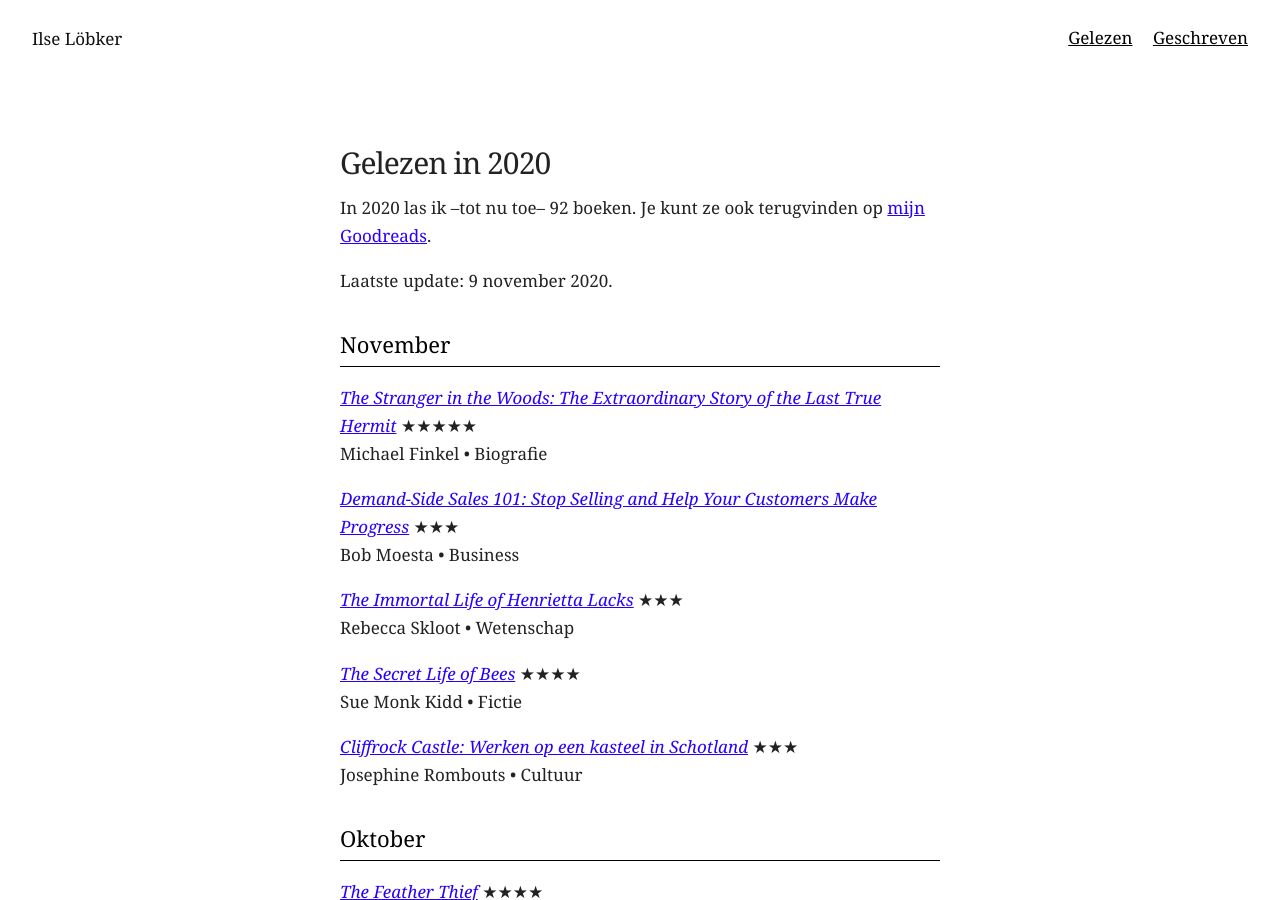
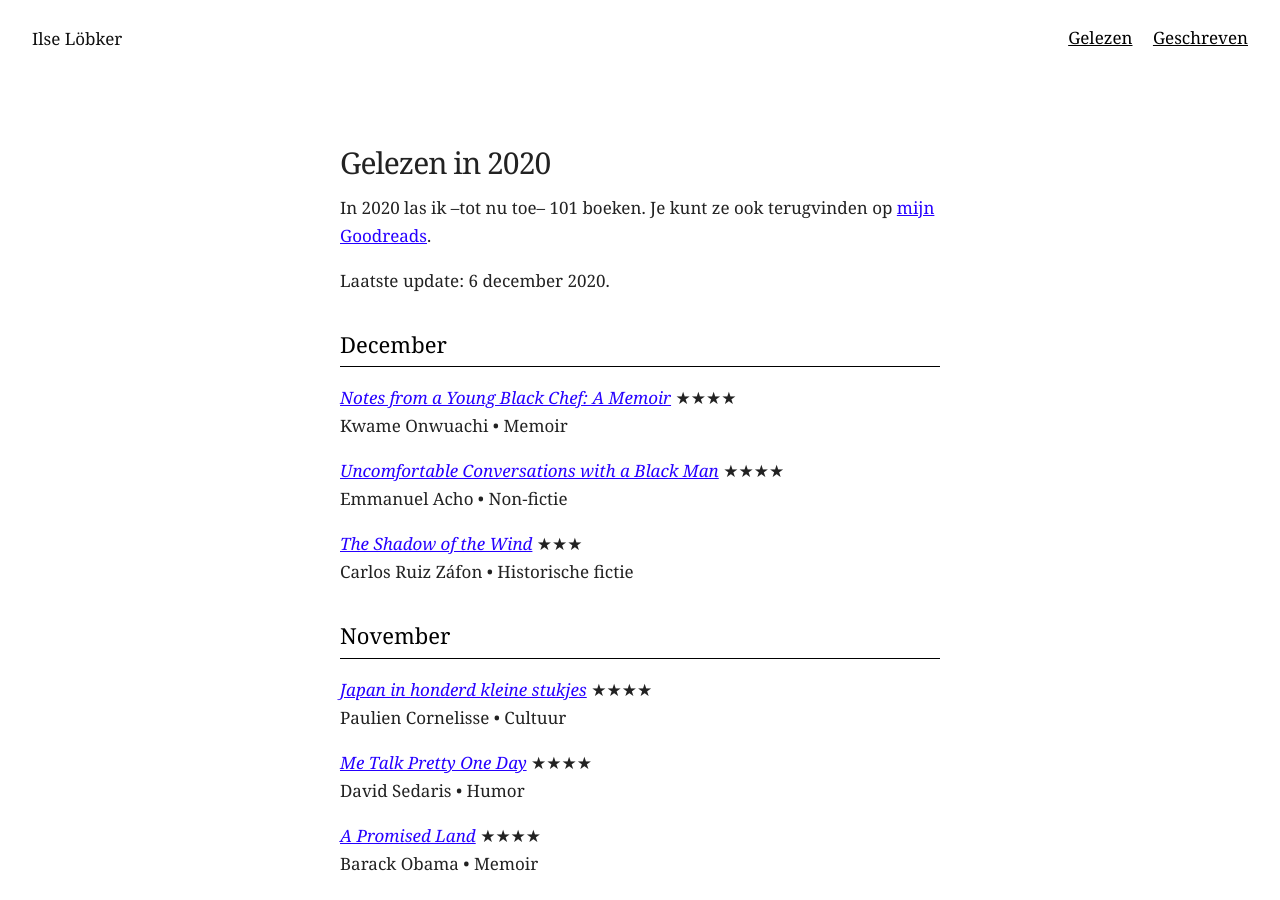
Before and after one commit to imlsw/imlsw.github.io, a Jekyll site: the page built from _posts/2020-01-01-boeken-2020.md, in a window 1280 px wide and 900 px high. Built offline with Jekyll 4.4.1, drawn with Linux system fonts in a browser that asks for light colours; some of the changed text lies outside the part shown.

Commit message:
Added books.

```diff
--- a/_posts/2020-01-01-boeken-2020.md
+++ b/_posts/2020-01-01-boeken-2020.md
@@ -7,11 +7,36 @@ author: Ilse
 ---
 
 # Gelezen in 2020
-In 2020 las ik –tot nu toe– 92 boeken. Je kunt ze ook terugvinden op [mijn Goodreads](https://www.goodreads.com/review/list/11243923-ilse?shelf=2020).
+In 2020 las ik –tot nu toe– 101 boeken. Je kunt ze ook terugvinden op [mijn Goodreads](https://www.goodreads.com/review/list/11243923-ilse?shelf=2020).
 
-Laatste update: 9 november 2020.
+Laatste update: 6 december 2020.
+
+## December
+*[Notes from a Young Black Chef: A Memoir](https://www.goodreads.com/book/show/40645634-notes-from-a-young-black-chef)* &#9733;&#9733;&#9733;&#9733;\
+Kwame Onwuachi • Memoir
+
+*[Uncomfortable Conversations with a Black Man](https://www.goodreads.com/book/show/54130173-uncomfortable-conversations-with-a-black-man)* &#9733;&#9733;&#9733;&#9733;\
+Emmanuel Acho • Non-fictie
+
+*[The Shadow of the Wind](https://www.goodreads.com/book/show/1232.The_Shadow_of_the_Wind)* &#9733;&#9733;&#9733;\
+Carlos Ruiz Záfon • Historische fictie
 
 ## November
+*[Japan in honderd kleine stukjes](https://www.goodreads.com/book/show/52265541-japan-in-honderd-kleine-stukjes)* &#9733;&#9733;&#9733;&#9733;\
+Paulien Cornelisse • Cultuur
+
+*[Me Talk Pretty One Day](https://www.goodreads.com/book/show/4137.Me_Talk_Pretty_One_Day)* &#9733;&#9733;&#9733;&#9733;\
+David Sedaris • Humor
+
+*[A Promised Land](https://www.goodreads.com/book/show/55361205-a-promised-land)* &#9733;&#9733;&#9733;&#9733;\
+Barack Obama • Memoir
+
+*[The Reality Bubble: Blind Spots, Hidden Truths, and the Dangerous Illusions That Shape Our World](https://www.goodreads.com/book/show/40819222-the-reality-bubble)* &#9733;&#9733;&#9733;\
+Ziya Tong • Wetenschap
+
+*[Let My People Go Surfing: The Education of a Reluctant Businessman](https://www.goodreads.com/book/show/22155.Let_My_People_Go_Surfing)* &#9733;&#9733;&#9733;&#9733;\
+Yvon Chouinard • Business
+
 *[The Stranger in the Woods: The Extraordinary Story of the Last True Hermit](https://www.goodreads.com/book/show/30687200-the-stranger-in-the-woods)* &#9733;&#9733;&#9733;&#9733;&#9733;\
 Michael Finkel • Biografie
 
@@ -28,6 +53,9 @@ Sue Monk Kidd • Fictie
 Josephine Rombouts • Cultuur
 
 ## Oktober
+*[Solutions and Other Problems](https://www.goodreads.com/book/show/51323365-solutions-and-other-problems)* &#9733;&#9733;&#9733;&#9733;&#9733;\
+Allie Brosh • Humor
+
 *[The Feather Thief](https://www.goodreads.com/book/show/44153387-the-feather-thief)* &#9733;&#9733;&#9733;&#9733;\
 Kirk Wallace Johnson • Echt gebeurde misdaad
 
```
